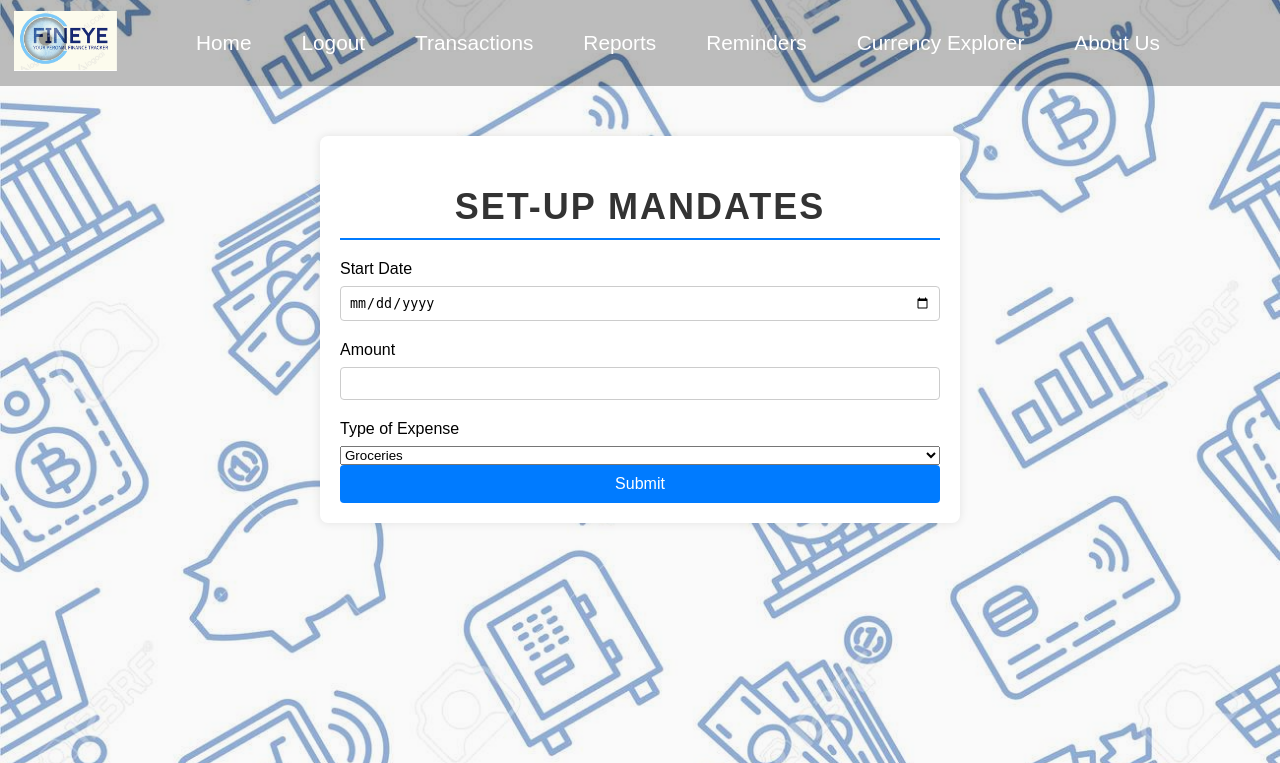
After one commit to Arperior/FinEye, a Flask app: page /set_reminder in a window 1280 px wide. The commit adds this page. Shown: the top 763 px of the page. Run offline with Flask 3, Linux system fonts and the light colour scheme; the visitor is signed in with stand-in values (Sample User, id 1).

Commit message:
Major Update (Reminder)
New Table added

```diff
--- a/app.py
+++ b/app.py
@@ -236,5 +236,51 @@ def edit_transaction():
 
     return redirect('/view_tran')
 
+@app.route('/set_reminder')
+def rem():
+    if 'username' in session:
+        username = session['username']
+        return render_template('set_reminder.html', username=username)
+    else:
+        return render_template('set_reminder.html')
+
+@app.route('/set_r',methods=['POST','GET'])
+def set_r():
+    username = session['username']
+    cursor.execute("SELECT user_id FROM user WHERE username = %s", (username,))
+    user_id = cursor.fetchone()[0]
+
+    start_str = request.form['Start']
+    amount = request.form['amount']
+    type = request.form['type']
+    start = datetime.strptime(start_str,'%Y-%m-%d')
+
+    query = "INSERT INTO reminder (amt_due,due_date,user_id,type) VALUES (%s, %s, %s,%s)"
+    values = (amount,start,user_id,type)
+    cursor.execute(query, values)
+    db.commit()
+
+    return redirect('/reminder')
+
+@app.route('/reminder')
+def reminder():
+    if 'username' in session:
+        username = session['username']
+        return render_template('reminder.html', username=username)
+    else:
+        return render_template('reminder.html')
+
+@app.route('/show_reminder',methods=['POST','GET'])
+def show_rem():
+    username = session['username']
+    cursor.execute("SELECT user_id FROM user WHERE username = %s", (username,))
+    user_id = cursor.fetchone()[0]
+
+    pressed = 1
+    cursor.execute("SELECT amt_due,Due_date,type from reminder where user_id = %s",(user_id,))
+    reminders = cursor.fetchall()
+
+    return render_template('reminder.html',username=username,pressed=pressed,reminders=reminders)
+
 if __name__ == '__main__':
     app.run(debug=True)
--- a/static/css/styles.css
+++ b/static/css/styles.css
@@ -4,10 +4,14 @@ body {
     margin: 0;
     padding: 0;
   }
+  .btn-container {
+    text-align: center;
+}
   .btn {
     display: inline-block;
     padding: 10px 20px;
-    margin: 0 10px;
+    margin: 0 20px;
+    margin-bottom: 20px;
     font-size: 16px;
     text-decoration: none;
     color: #fff;
--- a/templates/index.html
+++ b/templates/index.html
@@ -26,13 +26,6 @@
           <li class="item">
               <a href="/report_view" class="dropbtn">Reports</a>
           </li>
-          <li class="item dropdown">
-            <a href="/budget" class="dropbtn">Budgets</a>
-            <div class="dropdown-content">
-                <a href="/budget/create_new">New Budget</a>
-                <a href="/budget/view-bud">View Existing</a>
-            </div>
-        </li>
           <li class="item"><a href="/reminder">Reminders</a></li>
             {% else %}
             <li><a href="/login">Login</a></li>
--- a/templates/report_view.html
+++ b/templates/report_view.html
@@ -2,7 +2,7 @@
 {% block content %}
 <section id="postlog">
 <h1>Reports</h1>
-        <div class="button">
+        <div class="btn-container">
             <a href="/report_gen" class="btn">Create Report</a>
         </div>
         <div class="container">
--- /dev/null
+++ b/templates/set_reminder.html
@@ -0,0 +1,28 @@
+{% extends "index.html" %}
+{% block content %}
+<section id="postlog">
+    <div class="container">
+    <h1>Set-Up Mandates</h1>
+    <form action="/set_r" method="POST">
+      <label for="Start">Start Date</label>
+      <input type="date" id="Start" name="Start" required>
+
+      <label for="amount">Amount</label>
+      <input type="number" id="amount" name="amount" required>
+
+      <label for="type">Type of Expense</label>
+        <select id="type" name="type">
+            <option value="Groceries">Groceries</option>
+            <option value="Utilities">Utilities</option>
+            <option value="Entertainment">Entertainment</option>
+            <option value="Leisure">Leisure</option>
+            <option value="Food">Food</option>
+            <option value="Medical">Medical</option>
+            <option value="Miscellaneous">Miscellaneous</option>
+        </select>
+
+      <button type="submit">Submit</button>
+    </form>
+    </div>
+</section>
+{% endblock %}
```
Also changed, not shown: Project_Tables.txt (+9 -0 lines), templates/reminder.html (+24 -1 lines).
